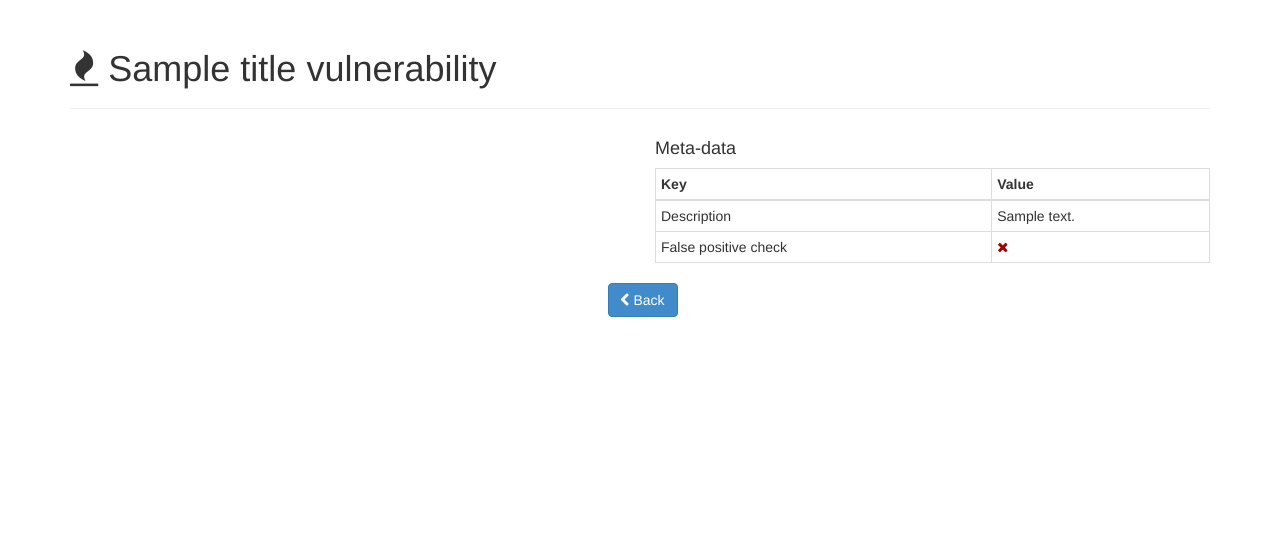
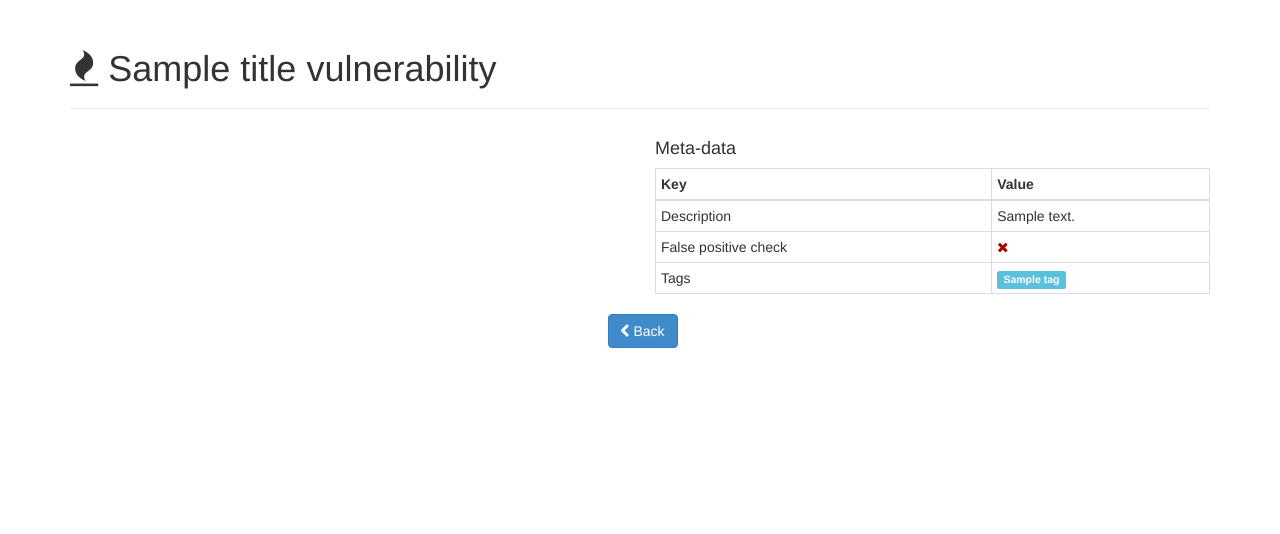
Before and after one commit to andresriancho/django-moth, a Django app: template moth/templates/moth/vulnerability.html in a window 1280 px wide. Shown: the part 51-585 px from the top of the page. Run offline with Django 3.2, Linux system fonts and the light colour scheme; the template is opened without the code that fills it: most values are stand-ins (such as "Sample title", 1, 10 or a date in 2020); parts of the project's set-up code (start-up, migrations or seed data) failed here and were passed over; some libraries are stand-ins or nearby versions.

Commit message:
Adding tag feature

```diff
--- a/moth/templates/moth/vulnerability.html
+++ b/moth/templates/moth/vulnerability.html
@@ -39,6 +39,16 @@
 		        {% endif %}
 		        </td>
 		    </tr>
+		    {% if tags %}
+                <tr>
+                    <td>Tags</td>
+                    <td>
+		               {% for tag in tags %}
+				          <span class="label label-info">{{ tag }}</span>
+				       {% endfor %}
+				    </td>
+				</tr>
+		    {% endif %}
 	    </tbody>
 	  </table>
   </div>
--- a/moth/views/base/index_template_view.py
+++ b/moth/views/base/index_template_view.py
@@ -32,7 +32,7 @@ class IndexTemplateView(TemplateView):
         '''
         :return: An HttpResponse with links to all subviews.
         '''
-        links = [(v.title, v.url_path) for v in self._subviews]
+        links = [(v.title, v.url_path, v.tags) for v in self._subviews]
 
         context = {}
         context['title'] = self._get_title()
--- a/moth/views/base/vulnerable_template_view.py
+++ b/moth/views/base/vulnerable_template_view.py
@@ -28,6 +28,10 @@ class VulnerableTemplateView(TemplateView):
     # Is this a real vulnerability or a false positive check?
     false_positive_check = False
 
+    # You can provide tags to a vulnerability, such as trivial, POST, GET,
+    # high risk, hacme, etc.
+    tags = []
+
     plugin_families = set(get_plugin_families())
 
     @method_decorator(csrf_exempt)
@@ -39,6 +43,7 @@ class VulnerableTemplateView(TemplateView):
         context['title'] = self.title
         context['description'] = self.description
         context['false_positive_check'] = self.false_positive_check
+        context['tags'] = self.tags
         return context
 
     def get_url_path(self):
```
Also changed, not shown: moth/templates/moth/index-of.html (+7 -2 lines).
